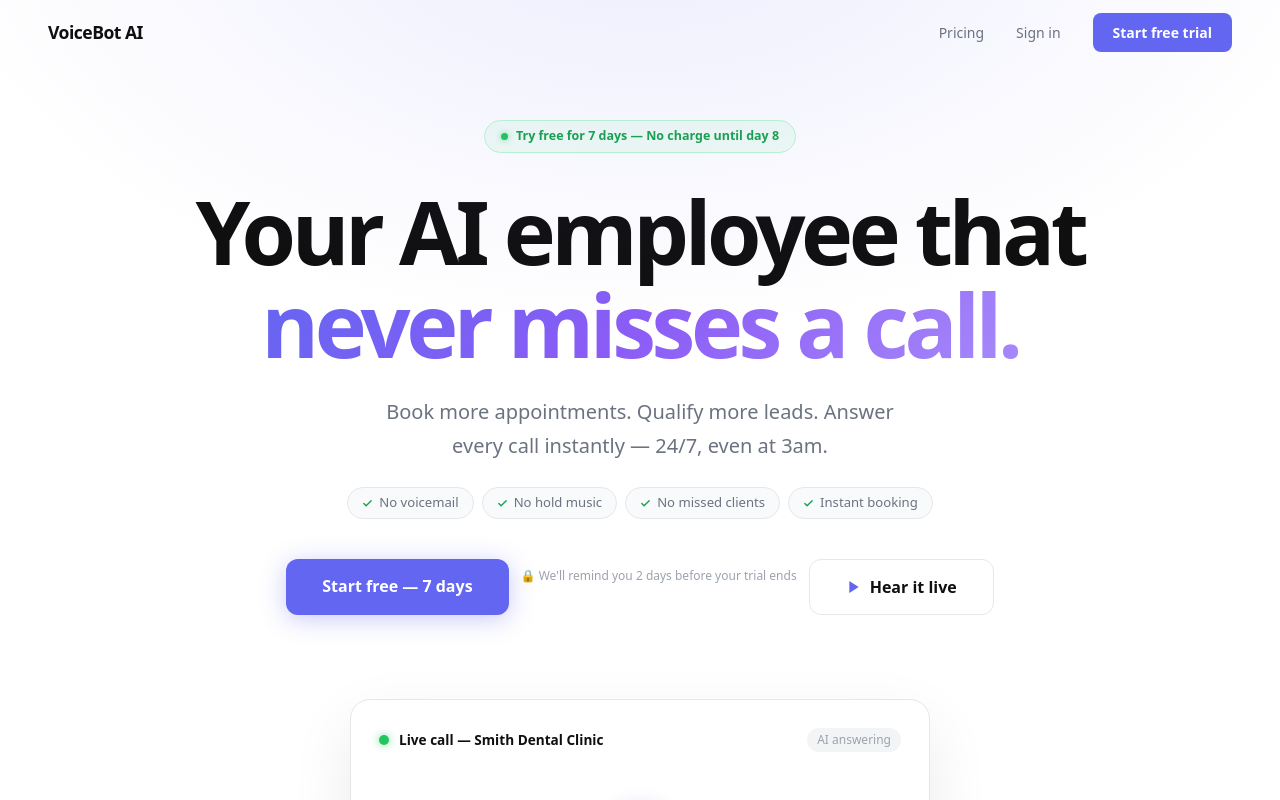
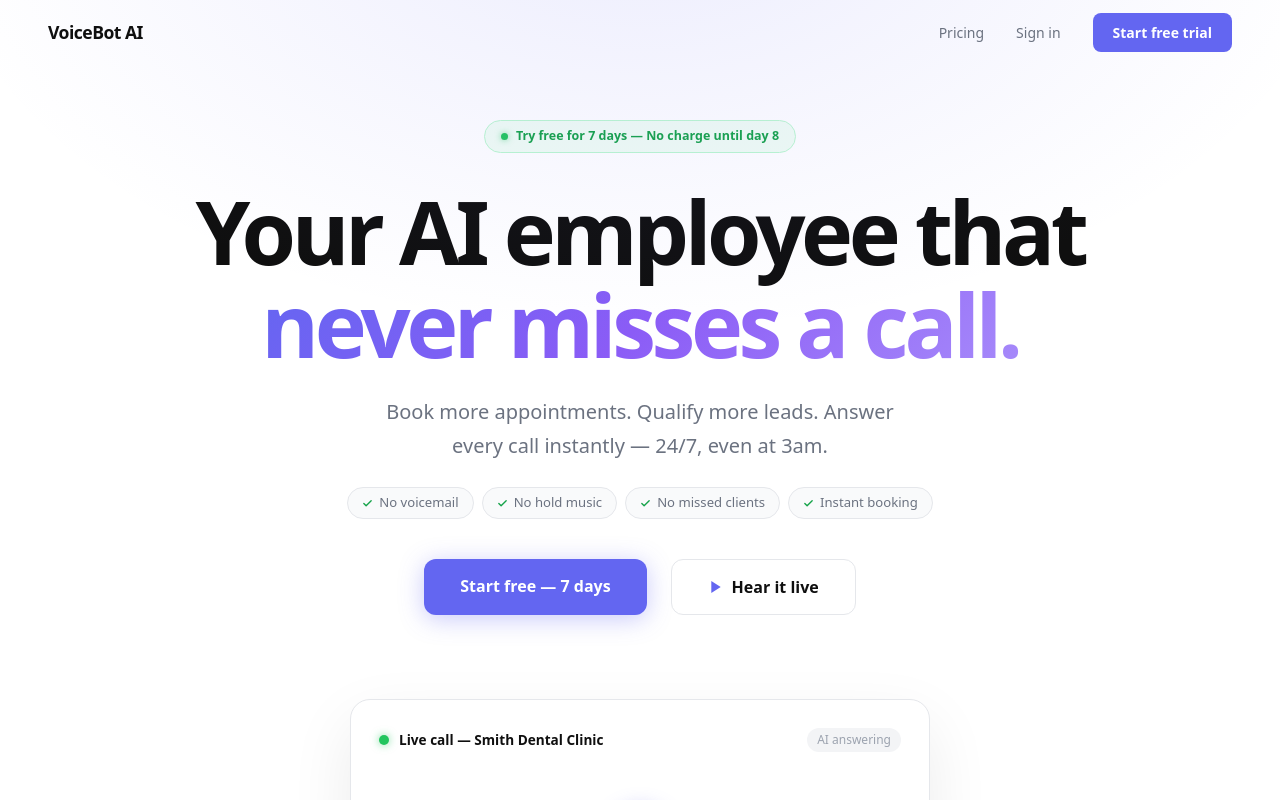
Before and after one commit to ilian94/dashboard-saas, a Next.js app: page / in a window 1280 px wide. Shown: the top 800 px of the page. Built offline with nearby package versions, Linux system fonts and the light colour scheme; no server answers.

Commit message:
remove trial reminder text hero

```diff
--- a/app/page.js
+++ b/app/page.js
@@ -123,7 +123,7 @@ const startDemo = () => {
   Start free — 7 days
 </Link>
 <p style={{ fontSize: '0.75rem', color: '#9ca3af', marginTop: '8px' }}>
-  🔒 We'll remind you 2 days before your trial ends
+
 </p>
     <button onClick={startDemo} style={{ background: '#fff', color: '#0f0f0f', border: '1.5px solid #e5e7eb', fontWeight: 600, fontSize: '1rem', padding: '15px 36px', borderRadius: '12px', cursor: 'pointer', display: 'flex', alignItems: 'center', gap: '8px', fontFamily: 'inherit' }}>
       <svg width="16" height="16" viewBox="0 0 24 24" fill="#6366f1" stroke="none"><polygon points="5 3 19 12 5 21 5 3"/></svg>
```
